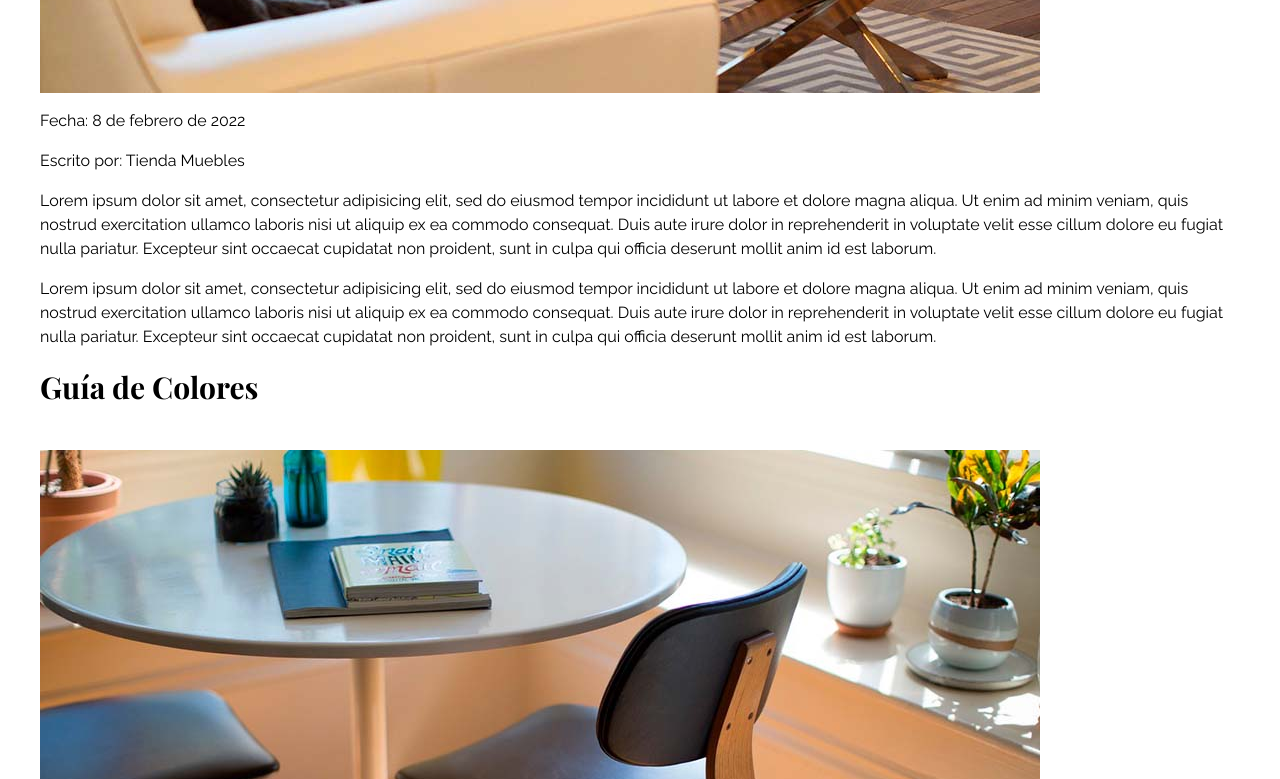
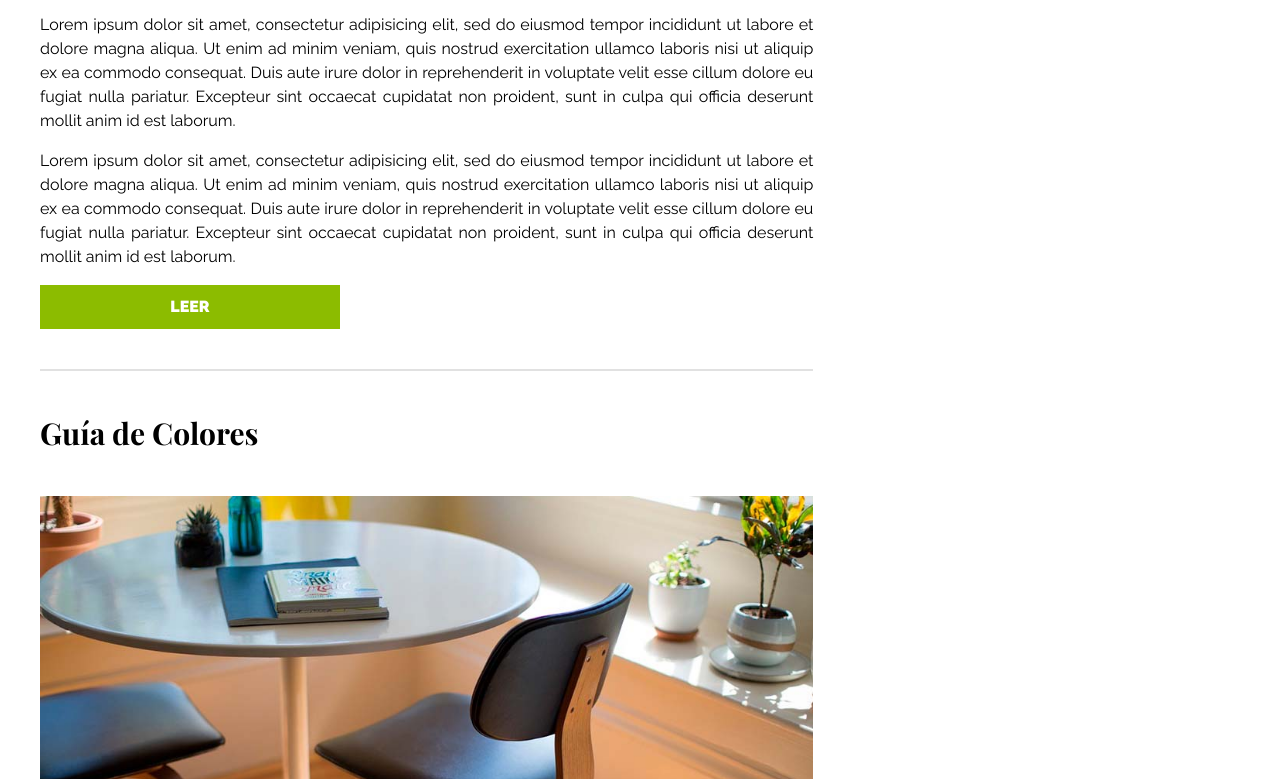
Before and after one commit to devolle/tienda-muebles, a plain HTML site: page blog.html in a window 1280 px wide. Shown: the part 1301-2080 px from the top of the page. Drawn offline with nearby package versions, Linux system fonts and the light colour scheme.

Commit message:
Estilos de página blog añadidos.

```diff
--- a/blog.html
+++ b/blog.html
@@ -32,7 +32,7 @@
       <h2 class="text-center">Nuestro Blog</h2>
       <section class="blog-container">
         <div class="blog">
-          <article class="">
+          <article class="entry">
             <h2>Guía de  Colores</h2>
             <div class="image">
               <img src="images/nosotros.jpg" alt="Imagen de blog">
@@ -41,7 +41,7 @@
               <p>Fecha: <span>8 de febrero de 2022</span></p>
               <p>Escrito por: <span>Tienda Muebles</span></p>
             </div>
-            <div class="entry-blog">
+            <div class="entry-blog text-justify">
               <p>Lorem ipsum dolor sit amet, consectetur adipisicing elit, sed do eiusmod tempor incididunt ut labore
                 et dolore magna aliqua. Ut enim ad minim veniam, quis nostrud exercitation ullamco laboris nisi ut
                 aliquip ex ea commodo consequat. Duis aute irure dolor in reprehenderit in voluptate velit esse cillum
@@ -54,9 +54,10 @@
                 dolore eu fugiat nulla pariatur. Excepteur sint occaecat cupidatat non proident, sunt in culpa qui
                 officia deserunt mollit anim id est laborum.</p>
             </div>
+            <a href="#" class="btn max-width-30">Leer</a>
           </article>
 
-          <article class="">
+          <article class="entry">
             <h2>Guía de  Colores</h2>
             <div class="image">
               <img src="images/producto4.jpg" alt="Imagen de blog">
@@ -65,7 +66,7 @@
               <p>Fecha: <span>17 de enero de 2022</span></p>
               <p>Escrito por: <span>Tienda Muebles</span></p>
             </div>
-            <div class="entry-blog">
+            <div class="entry-blog text-justify">
               <p>Lorem ipsum dolor sit amet, consectetur adipisicing elit, sed do eiusmod tempor incididunt ut labore
                 et dolore magna aliqua. Duis aute irure dolor in reprehenderit in voluptate velit esse cillum
                 dolore eu fugiat nulla pariatur. Excepteur sint occaecat cupidatat non proident, sunt in culpa qui
@@ -75,10 +76,17 @@
                 et dolore magna aliqua. Ut enim ad minim veniam, quis nostrud exercitation ullamco laboris nisi ut
                 aliquip ex ea commodo consequat.</p>
             </div>
+            <a href="#" class="btn max-width-30">Leer</a>
           </article>
         </div>
         <aside class="">
-
+          <h3>Otras entradas de blog</h3>
+          <ul>
+            <li><a href="#">Guía de colores</a></li>
+            <li><a href="#">Nuevos modelos 2022</a></li>
+            <li><a href="#">Guía para diseño de interiores</a></li>
+            <li><a href="#">Guía de diseño de exteriores</a></li>
+          </ul>
         </aside>
       </section>
     </main>
--- a/css/style.css
+++ b/css/style.css
@@ -62,6 +62,10 @@ img {
   text-align: justify;
 }
 
+.max-width-30 {
+  max-width: 30rem;
+}
+
 .btn {
   background-color: #8cbc00;
   display: block;
@@ -70,6 +74,7 @@ img {
   font-weight: 900;
   padding: 1rem;
   transition: background-color .3s ease-out;
+  text-align: center;
 }
 
 .btn:hover {
@@ -279,3 +284,30 @@ img {
 .about-us-main p {
   margin-top: 0rem;
 }
+
+/** Blog **/
+.blog-container {
+  display: grid;
+  grid-template-columns: 2fr 1fr;
+  column-gap: 4rem;
+}
+
+.entry {
+  border-bottom: 2px solid #e1e1e1;
+  padding-bottom: 4rem;
+  margin-bottom: 4rem;
+}
+.entry:last-of-type {
+  border: none;
+}
+
+.entry-meta {
+  display: flex;
+  justify-content: space-between;
+}
+.entry-meta p {
+  font-weight: 700;
+}
+.entry-meta span {
+  color: #037bc0;
+}
```
